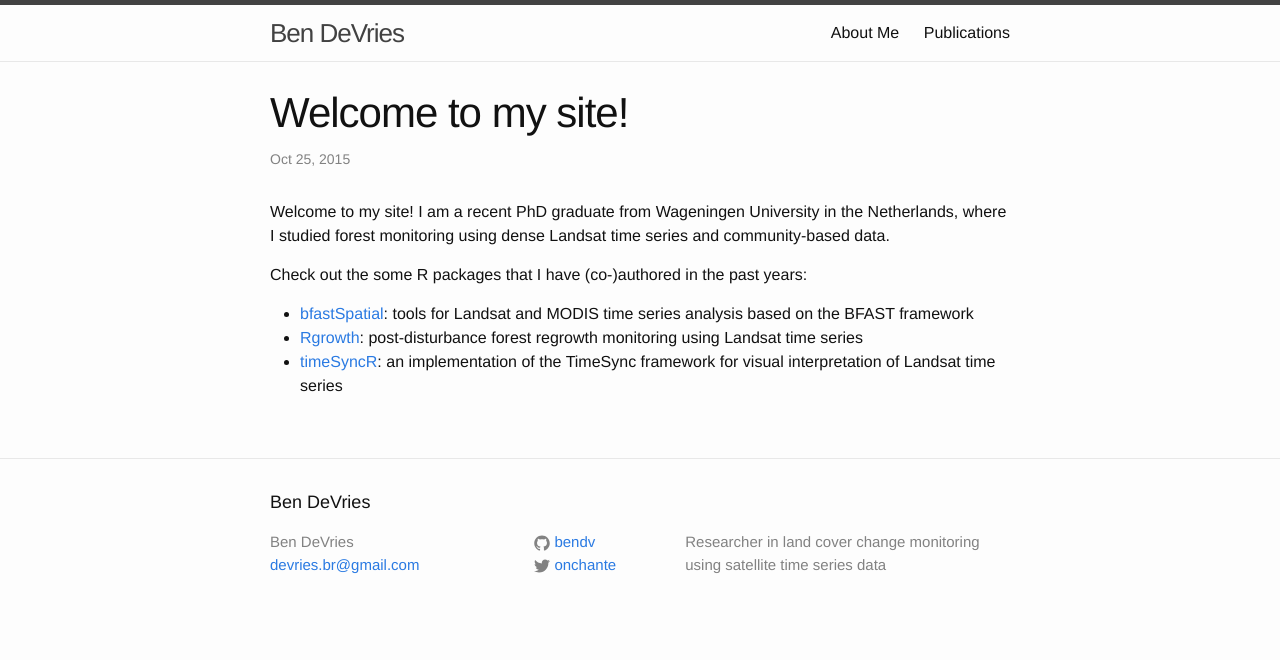
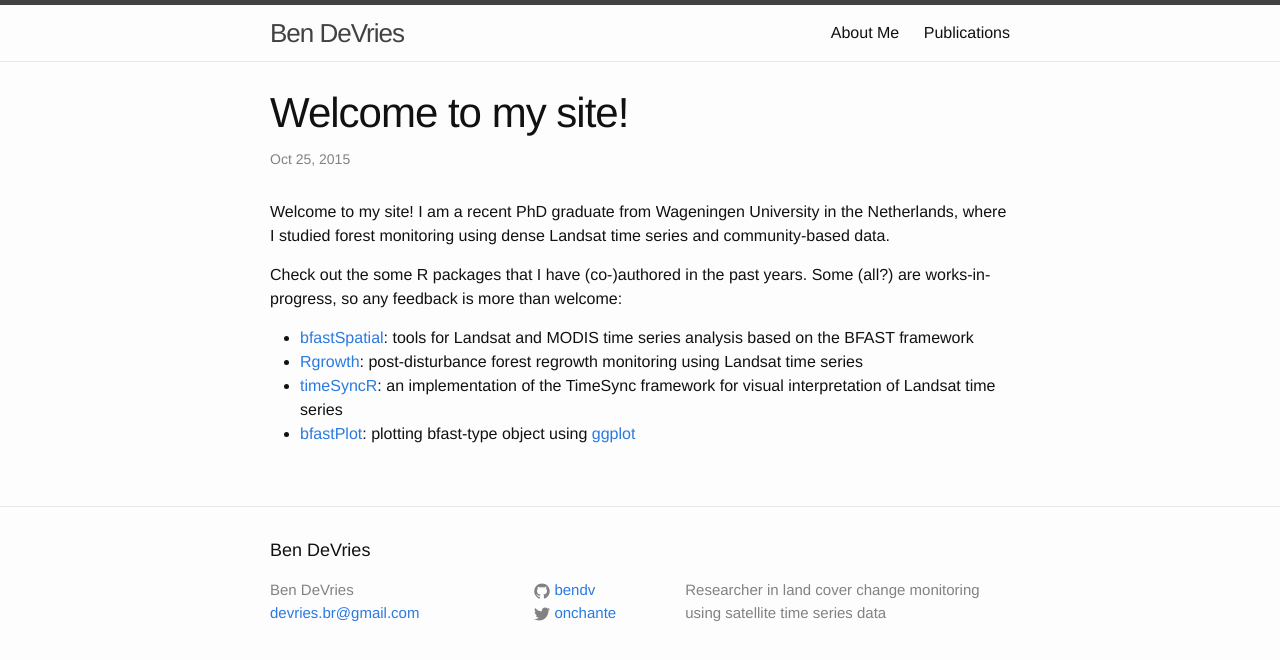
Before and after one commit to bendv/bendv.github.io, a Jekyll site: the page built from _posts/2015-10-25-welcome.md, in a window 1280 px wide. Shown: the top 660 px of the page. Built offline with Jekyll 4.4.1, drawn with Linux system fonts in a browser that asks for light colours.

Commit message:
Update 2015-10-25-welcome.md

```diff
--- a/_posts/2015-10-25-welcome.md
+++ b/_posts/2015-10-25-welcome.md
@@ -6,8 +6,9 @@ date:   2015-10-25 17:47:19
 
 Welcome to my site! I am a recent PhD graduate from Wageningen University in the Netherlands, where I studied forest monitoring using dense Landsat time series and community-based data.
 
-Check out the some R packages that I have (co-)authored in the past years:
+Check out the some R packages that I have (co-)authored in the past years. Some (all?) are works-in-progress, so any feedback is more than welcome:
 
 * [bfastSpatial](http://github.com/dutri001/bfastSpatial): tools for Landsat and MODIS time series analysis based on the BFAST framework
 * [Rgrowth](http://github.com/bendv/Rgrowth): post-disturbance forest regrowth monitoring using Landsat time series
 * [timeSyncR](http://github.com/bendv/timeSyncR): an implementation of the TimeSync framework for visual interpretation of Landsat time series
+* [bfastPlot](http://github.com/bendv/bfastPlot): plotting bfast-type object using [ggplot](http://ggplot2.org/)
```
